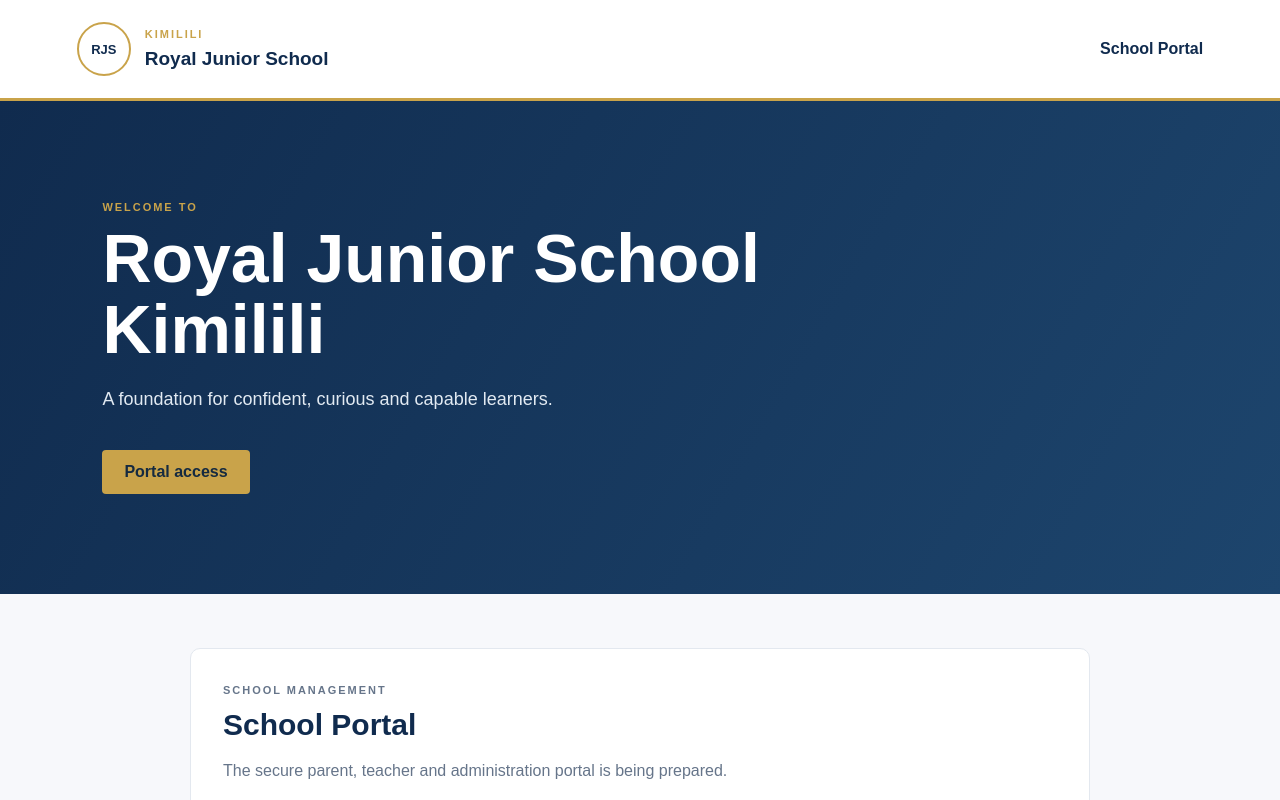
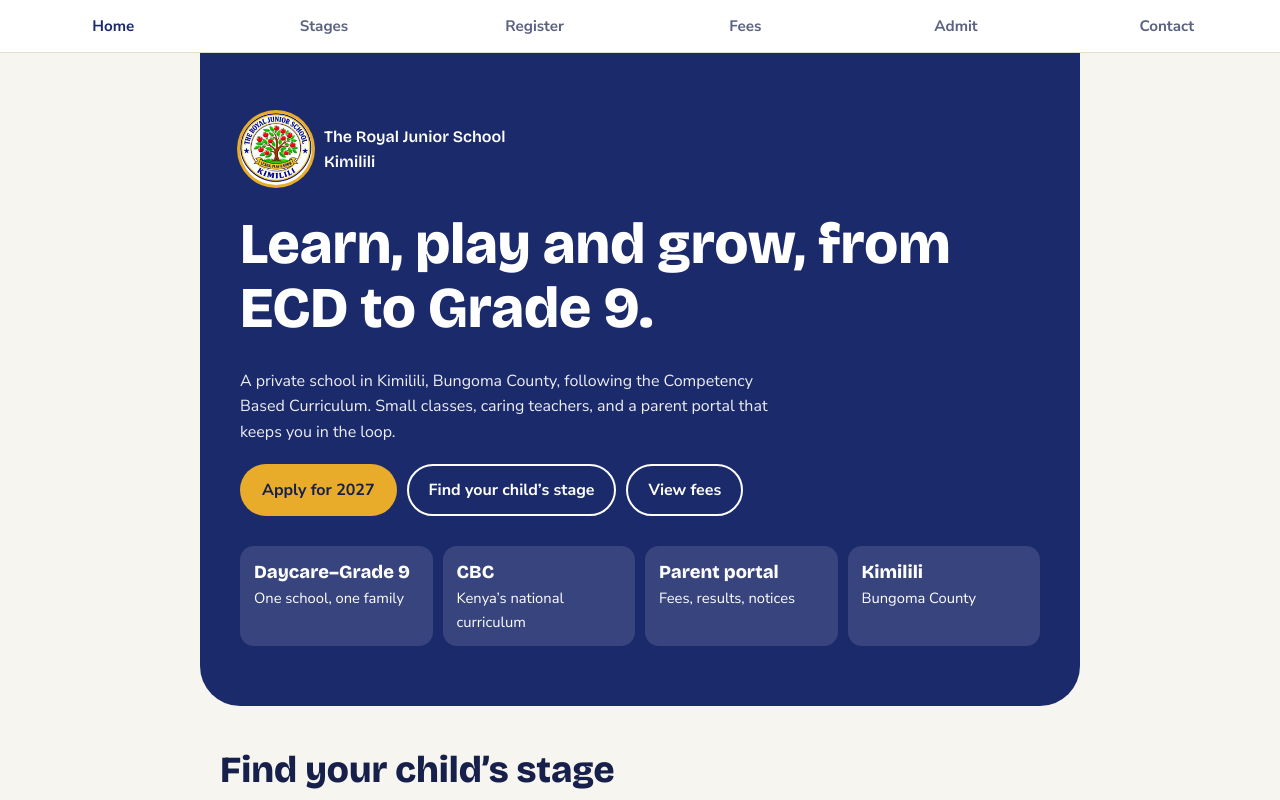
Before and after one commit to RoyalJuniorSchoolKimilili/Royal-Junior-School-Kimilili, a Next.js app: page / in a window 1280 px wide. Shown: the top 800 px of the page. Built offline with nearby package versions, Linux system fonts and the light colour scheme.

Commit message:
Restore original school website as application homepage

```diff
--- a/src/app/page.tsx
+++ b/src/app/page.tsx
@@ -1,32 +1,16 @@
+const schoolSite = process.env.NODE_ENV === "production"
+  ? "/Royal-Junior-School-Kimilili/legacy-school.html"
+  : "/legacy-school.html";
+
 export default function HomePage() {
   return (
-    <main className="page">
-      <header className="site-header">
-        <div className="brand">
-          <span className="crest" aria-hidden="true">RJS</span>
-          <div>
-            <p className="eyebrow">KIMILILI</p>
-            <h1>Royal Junior School</h1>
-          </div>
-        </div>
-        <a className="header-link" href="#portal">School Portal</a>
-      </header>
-
-      <section className="hero">
-        <p className="eyebrow">WELCOME TO</p>
-        <h2>Royal Junior School Kimilili</h2>
-        <p className="intro">A foundation for confident, curious and capable learners.</p>
-        <a className="primary-link" href="#portal">Portal access</a>
-      </section>
-
-      <section className="portal" id="portal">
-        <p className="eyebrow">SCHOOL MANAGEMENT</p>
-        <h2>School Portal</h2>
-        <p>The secure parent, teacher and administration portal is being prepared.</p>
-        <p className="notice">Portal access will be enabled after Supabase Auth, account approval and database Row Level Security are configured.</p>
-      </section>
-
-      <footer>© {new Date().getFullYear()} Royal Junior School Kimilili</footer>
+    <main style={{ width: "100%", minHeight: "100vh", margin: 0 }}>
+      <iframe
+        title="The Royal Junior School Kimilili website"
+        src={schoolSite}
+        style={{ display: "block", width: "100%", height: "100vh", minHeight: "100vh", border: 0 }}
+        allow="clipboard-read; clipboard-write"
+      />
     </main>
   );
 }
```
